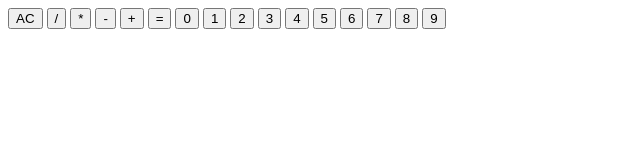
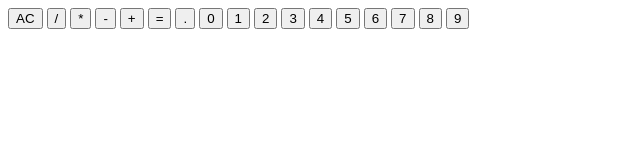
Before and after one commit to alexiscent/simple-calculator, a plain HTML site: page index.html in a window 1280 px wide. Shown: the full height of the page, 0-640 px from the left. Drawn offline with Linux system fonts and the light colour scheme.

Commit message:
Add period button

```diff
--- a/index.html
+++ b/index.html
@@ -15,6 +15,7 @@
             <button id="subtract">-</button>
             <button id="add">+</button>
             <button id="equals">=</button>
+            <button id="period">.</button>
             <button id="num_0">0</button>
             <button id="num_1">1</button>
             <button id="num_2">2</button>
```
